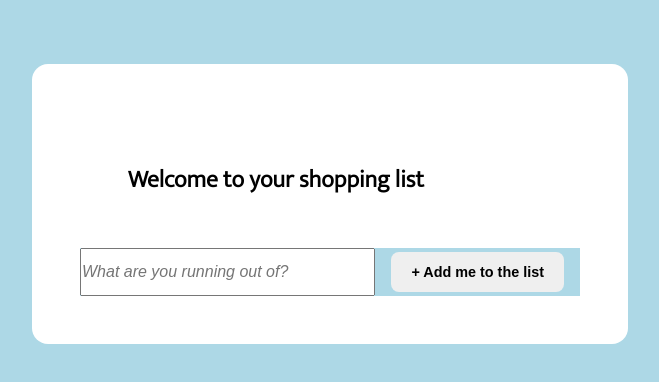
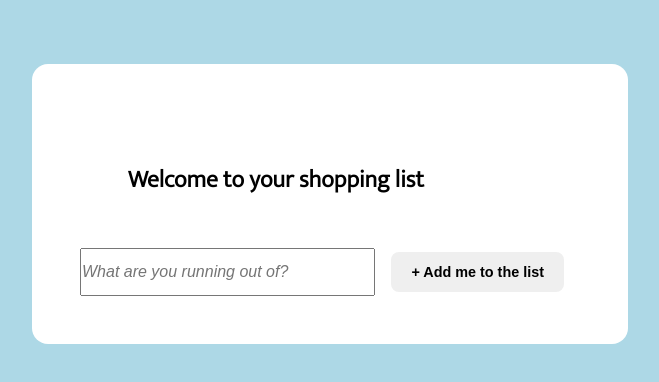
Before and after one commit to j-galkiewicz/Shopping-List, a website: page index.html in a window 1280 px wide. Shown: the whole page, without its empty margins (310-969 px from the left). Drawn offline with Linux system fonts and the light colour scheme.

Commit message:
colors v3

```diff
--- a/components/_form.scss
+++ b/components/_form.scss
@@ -3,7 +3,6 @@
 .shopping {
     display: grid;
     grid-template-columns: 1fr auto;
-    background-color: $color-background;
 
     @include respond(phone){
         grid-template-columns: auto;
```
Also changed, not shown: style.css.
